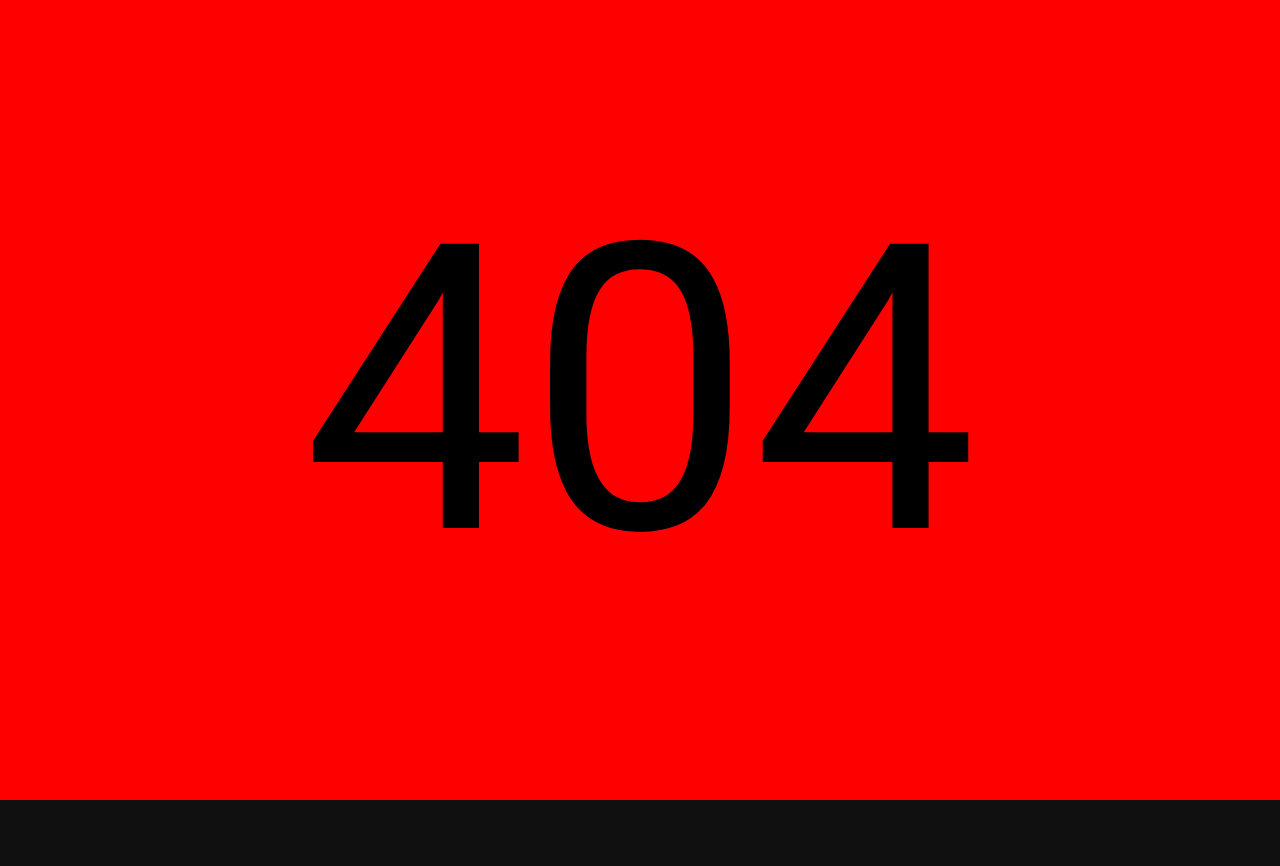
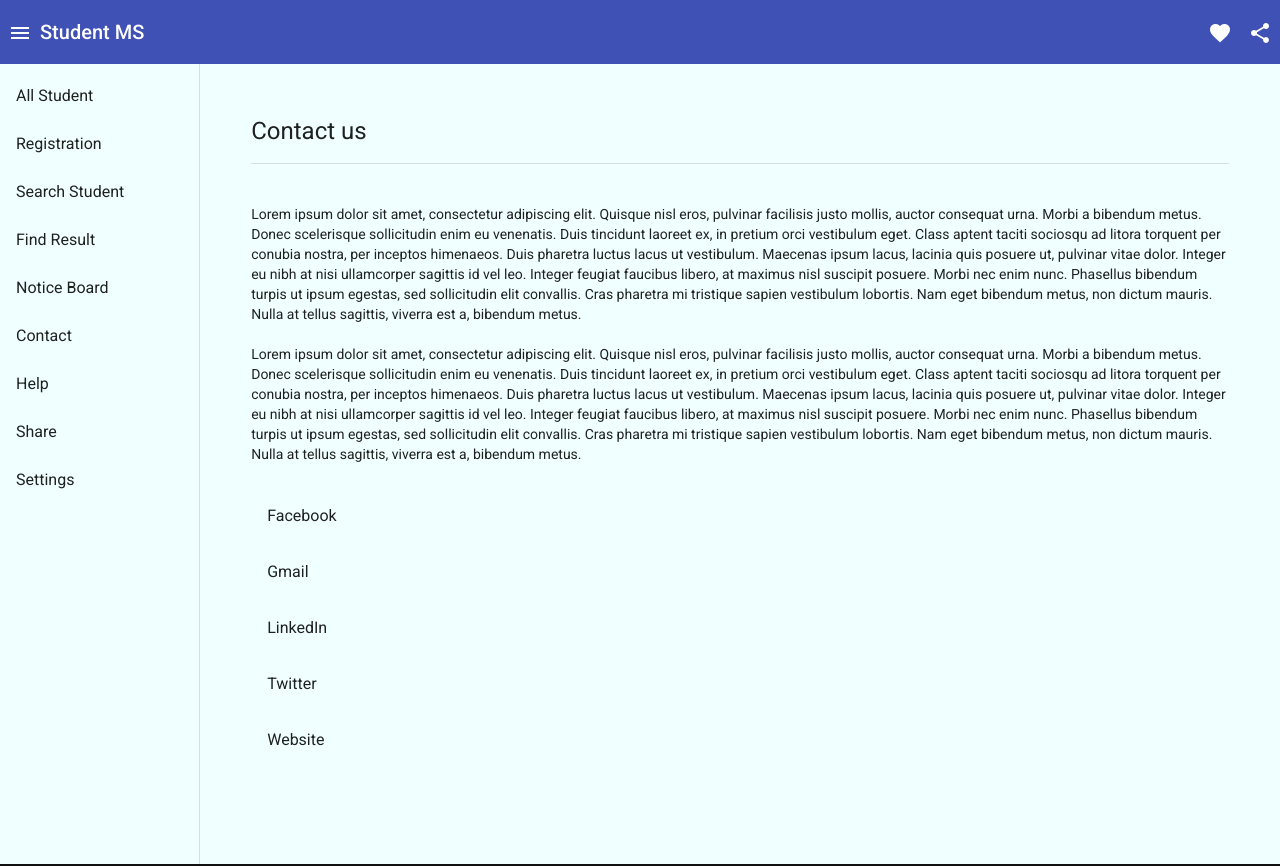
Before and after one commit to Nasirsiraj/StudentMS-APP, an Angular app: page /dashboard/contact in a window 1280 px wide. Before the commit this address led to /error. Shown: the top 866 px of the page. Built offline with nearby package versions, Linux system fonts and the light colour scheme; what @ngrx/effects, @ngrx/router-store, @ngrx/store would draw is missing.

Commit message:
contact c coded

```diff
--- a/src/app/app-routing.module.ts
+++ b/src/app/app-routing.module.ts
@@ -3,12 +3,14 @@ import { RouterModule, Routes } from '@angular/router';
 import {DashboardComponent} from './component/dashboard/dashboard.component';
 import {ErrorPageComponent} from './component/error-page/error-page.component';
 import {RegistrationComponent} from './component/registration/registration.component';
+import {ContactComponent} from './component/contact/contact.component';
 
 const routes: Routes = [
   {path: '', redirectTo: 'dashboard', pathMatch: 'full'},
   {path: 'dashboard', component: DashboardComponent, children: [
       {path: '', redirectTo: 'registration', pathMatch: 'full'},
       {path: 'registration', component: RegistrationComponent},
+      {path: 'contact', component: ContactComponent},
       {path: '**', redirectTo: 'all-student'}
     ]},
   {path: 'error', component: ErrorPageComponent},
@@ -23,5 +25,6 @@ export class AppRoutingModule { }
 export const RoutingComponent = [
   DashboardComponent,
   ErrorPageComponent,
-  RegistrationComponent
+  RegistrationComponent,
+  ContactComponent
 ];
--- /dev/null
+++ b/src/app/component/contact/contact.component.html
@@ -0,0 +1,12 @@
+<div class="container">
+  <h1>Contact us</h1>
+  <mat-divider></mat-divider>
+  <br><br>
+  {{lorem}}
+  <br><br>
+  {{lorem}}
+  <br><br>
+  <mat-nav-list *ngFor="let link of contactList | keyvalue">
+    <a href="{{link.value}}" target="_blank" mat-list-item>{{link.key}}</a>
+  </mat-nav-list>
+</div>
--- /dev/null
+++ b/src/app/component/contact/contact.component.scss
@@ -0,0 +1,3 @@
+.container{
+  height: 150%;
+}
--- /dev/null
+++ b/src/app/component/contact/contact.component.ts
@@ -0,0 +1,32 @@
+import { Component, OnInit } from '@angular/core';
+
+@Component({
+  selector: 'app-contact',
+  templateUrl: './contact.component.html',
+  styleUrls: ['./contact.component.scss']
+})
+export class ContactComponent implements OnInit {
+
+  constructor() { }
+  lorem = 'Lorem ipsum dolor sit amet, consectetur adipiscing elit. Quisque nisl eros, \n' +
+    'pulvinar facilisis justo mollis, auctor consequat urna. Morbi a bibendum metus. \n' +
+    'Donec scelerisque sollicitudin enim eu venenatis. Duis tincidunt laoreet ex, \n' +
+    'in pretium orci vestibulum eget. Class aptent taciti sociosqu ad litora torquent\n' +
+    'per conubia nostra, per inceptos himenaeos. Duis pharetra luctus lacus ut \n' +
+    'vestibulum. Maecenas ipsum lacus, lacinia quis posuere ut, pulvinar vitae dolor.\n' +
+    'Integer eu nibh at nisi ullamcorper sagittis id vel leo. Integer feugiat \n' +
+    'faucibus libero, at maximus nisl suscipit posuere. Morbi nec enim nunc. \n' +
+    'Phasellus bibendum turpis ut ipsum egestas, sed sollicitudin elit convallis. \n' +
+    'Cras pharetra mi tristique sapien vestibulum lobortis. Nam eget bibendum metus, \n' +
+    'non dictum mauris. Nulla at tellus sagittis, viverra est a, bibendum metus.\n'
+  contactList = new Map([
+    ['Website','/dashboard/contact'],
+    ['Gmail', 'https://mail.google.com/mail'],
+    ['Twitter', 'https://twitter.com'],
+    ['Facebook', 'https://www.facebook.com'],
+    ['LinkedIn','https://www.linkedin.com'],
+  ])
+
+  ngOnInit(): void {
+  }
+}
```
Also changed, not shown: 1 other file (tests, documents, lock files or other folders).
